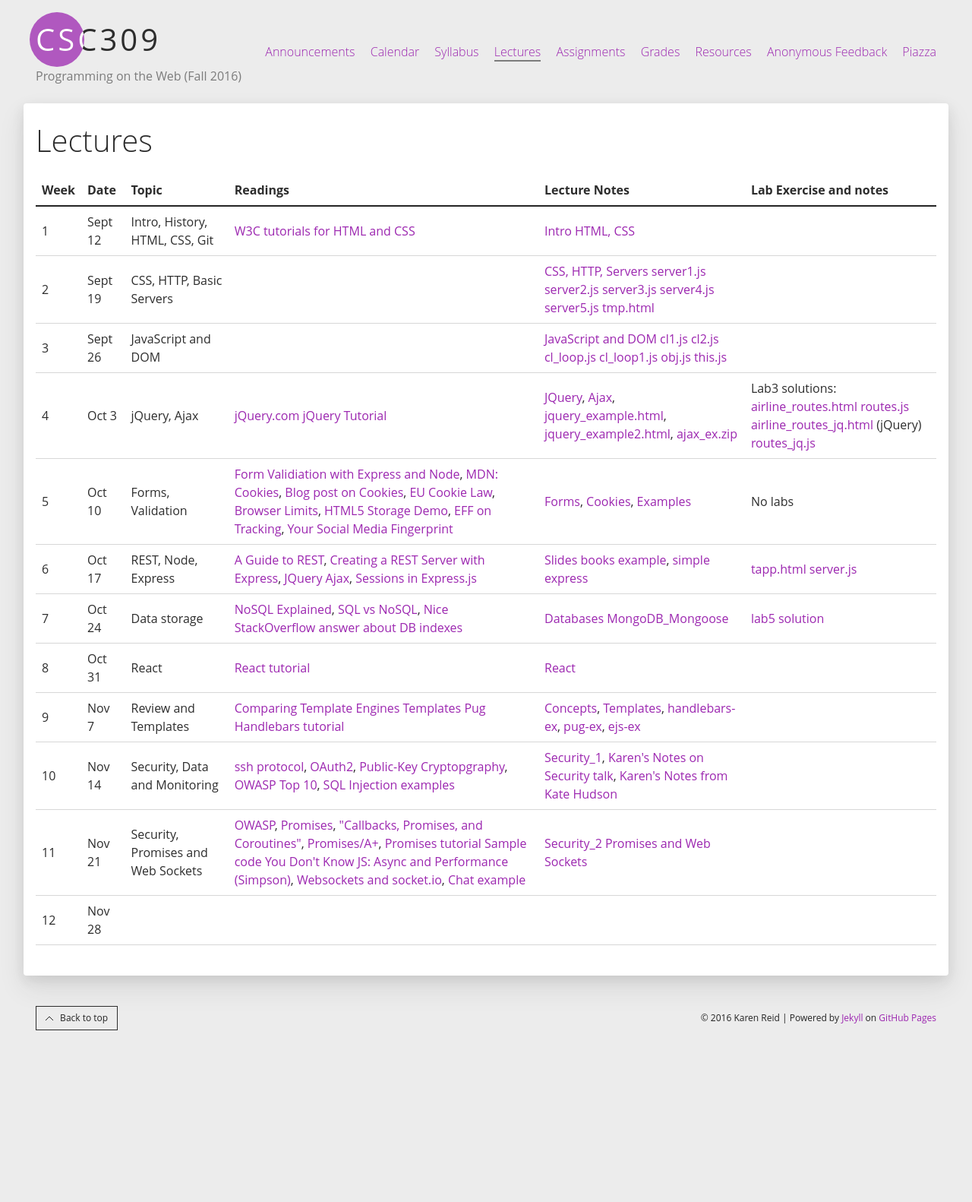
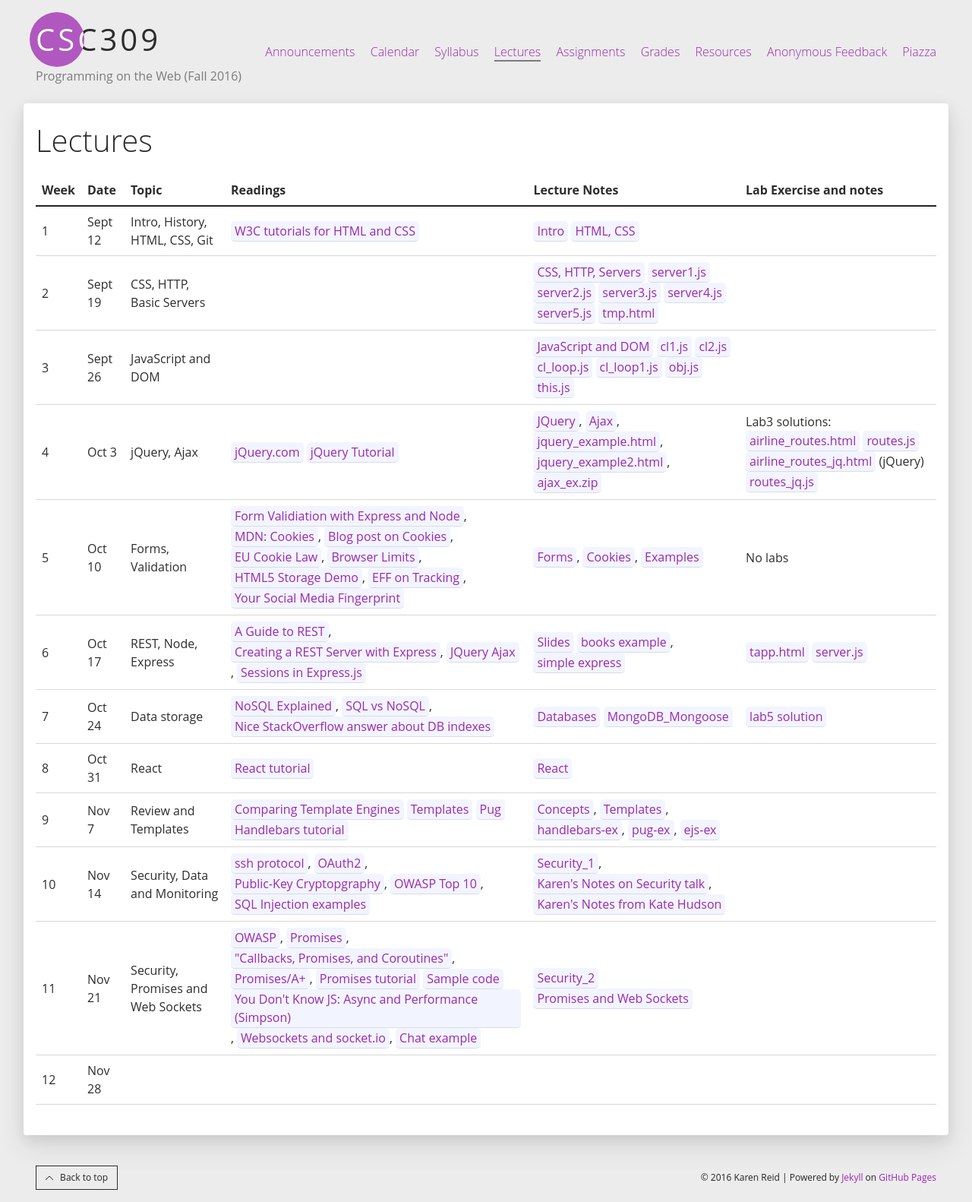
Before and after one commit to nigef/CSC309-Fall-2016.github.io, a Jekyll site: the page built from lectures.md, in a window 1280 px wide. Shown: the whole page at 76% size. Built offline with Jekyll 4.4.1, drawn with Linux system fonts in a browser that asks for light colours; before the commit the page ends 1372 px from its top, so only the background shows below that.

Commit message:
Visiblility improvemnt of lecture links

```diff
--- a/lectures.md
+++ b/lectures.md
@@ -4,7 +4,7 @@ title: Lectures
 permalink: /lectures/
 ---
 
-<table>
+<table class="lectures">
   <thead>
     <tr>
       <th>Week</th>
--- a/static/css/core/_base.scss
+++ b/static/css/core/_base.scss
@@ -184,6 +184,14 @@ td {
 }
 
 
+table.lectures a {
+    display: inline-block;
+    padding: 1px 5px;
+    background: rgba(0, 67, 255, 0.05);
+    border-radius: 5px;
+    border-bottom: 1px solid rgba(0, 0, 0, 0.1);
+}
+
 // "Responsive" iframe
 
 .responsive-iframe iframe {
```
